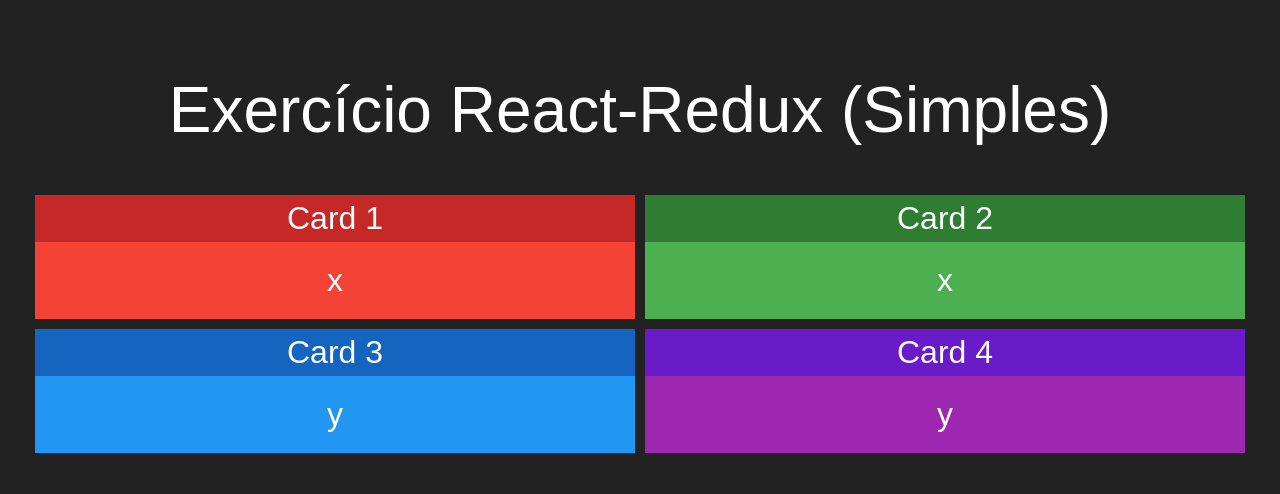
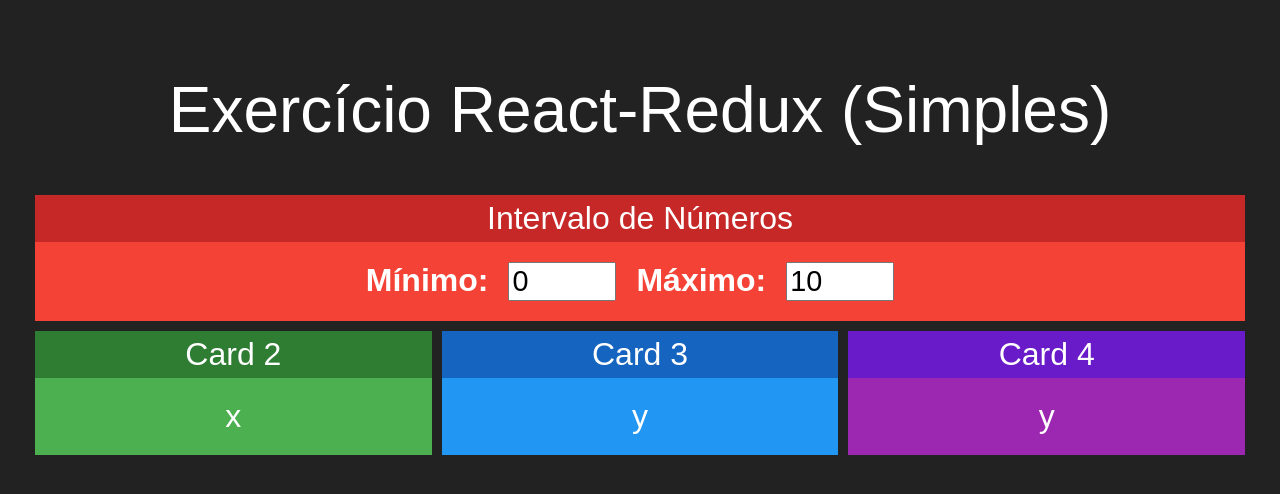
Before and after one commit to laianribas/Redux-Simples, a React (Create React App) app: page / in a window 1280 px wide. Shown: the top 494 px of the page. Built offline with nearby package versions, Linux system fonts and the light colour scheme.

Commit message:
component intervalo

```diff
--- a/src/App.jsx
+++ b/src/App.jsx
@@ -1,19 +1,18 @@
 import './App.css'
 import Card from './components/Card'
+import Interval from './components/intervalo'
 
 function App() {
   return (
     <div className="App">
       <h1>Exercício React-Redux (Simples)</h1>
       <div className="linha">
-        <Card title="Card 1" red>
-          x
-        </Card>
+        <Interval />
+      </div>
+      <div className="linha">
         <Card title="Card 2" green>
           x
         </Card>
-      </div>
-      <div className="linha">
         <Card title="Card 3" blue>
           y
         </Card>
--- /dev/null
+++ b/src/components/intervalo.css
@@ -0,0 +1,5 @@
+.Intervalo input {
+    font-size: 1.8rem;
+    margin: 0 20px;
+    width: 100px
+}
--- /dev/null
+++ b/src/components/intervalo.jsx
@@ -0,0 +1,22 @@
+import React from 'react'
+import Card from './Card'
+import './intervalo.css'
+
+const Interval = props => {
+  return (
+    <Card title="Intervalo de Números" red>
+      <div className="Intervalo">
+        <span>
+          <strong>Mínimo:</strong>
+          <input type="number" value={0} />
+        </span>
+        <span>
+          <strong>Máximo:</strong>
+          <input type="number" value={10} />
+        </span>
+      </div>
+    </Card>
+  )
+}
+
+export default Interval
```
